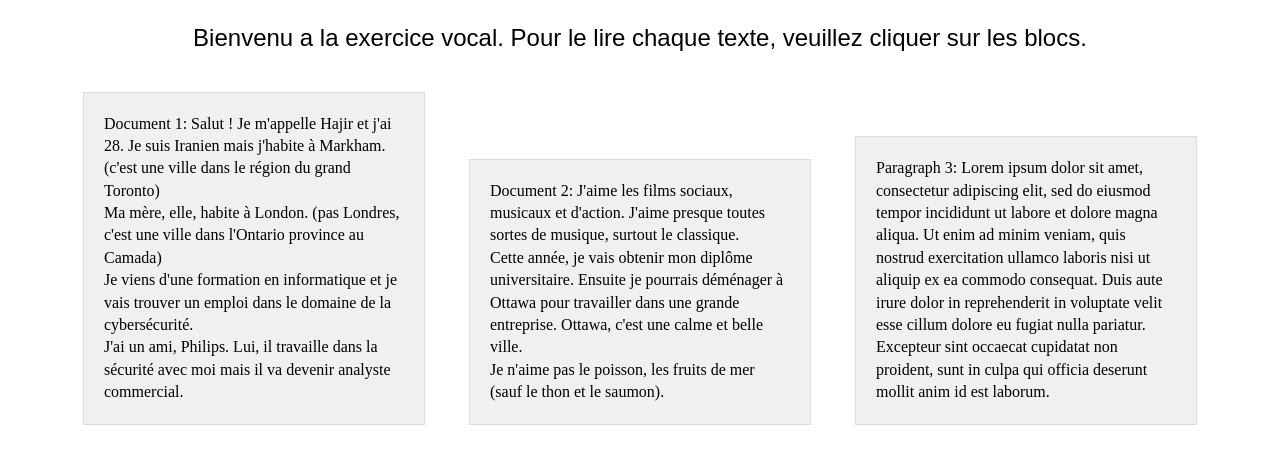
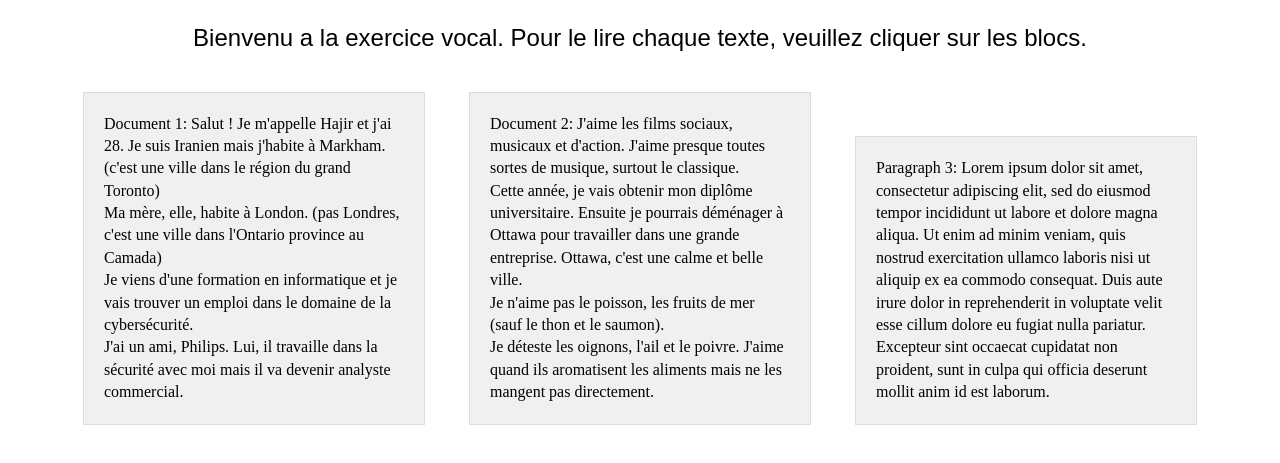
Before and after one commit to hazhir95/Exercice_Vocal, a plain HTML site: page index.html in a window 1280 px wide. Shown: the part 77-540 px from the top of the page. Drawn offline with Linux system fonts and the light colour scheme.

Commit message:
Update index_Document 2.html

```diff
--- a/index.html
+++ b/index.html
@@ -24,7 +24,8 @@
         <div class="block" onclick="playAudio('Docunent2')">
             <p id="text" span class="test">Document 2: J'aime les films sociaux, musicaux et d'action. J'aime presque toutes sortes de musique, surtout le classique.<br>
                 Cette année, je vais obtenir mon diplôme universitaire. Ensuite je pourrais déménager à Ottawa pour travailler dans une grande entreprise. Ottawa, c'est une calme et belle ville.<br>
-                Je n'aime pas le poisson, les fruits de mer (sauf le thon et le saumon).
+                Je n'aime pas le poisson, les fruits de mer (sauf le thon et le saumon).<br>
+                Je déteste les oignons, l'ail et le poivre. J'aime quand ils aromatisent les aliments mais ne les mangent pas directement.
             </p>
         </div>
         <div class="block" onclick="playAudio('Docunent3')">
```
